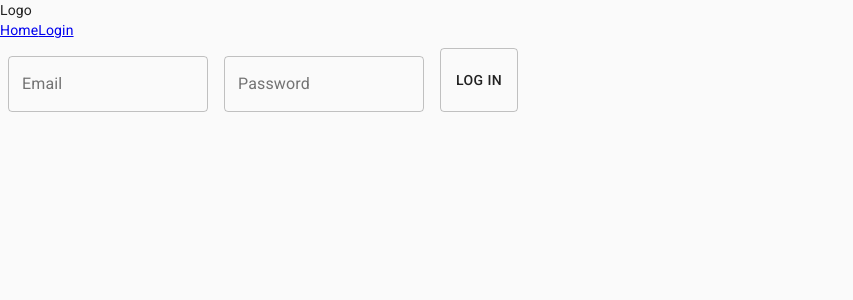
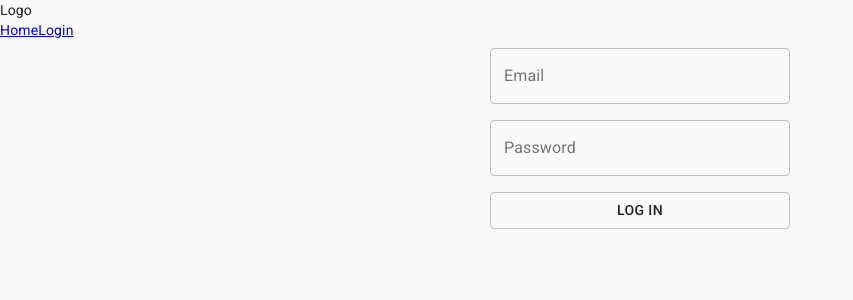
Before and after one commit to jujuriri/news, a React (Create React App) app: page /login in a window 1280 px wide. Shown: the top 300 px of the page, without its empty margins (0-853 px from the left). Built offline with nearby package versions, Linux system fonts and the light colour scheme; no server answers.

Commit message:
figuring out reack hook

```diff
--- a/package.json
+++ b/package.json
@@ -5,6 +5,7 @@
   "dependencies": {
     "@material-ui/core": "^4.5.2",
     "@material-ui/icons": "^4.5.1",
+    "axios": "^0.19.0",
     "firebase": "^7.2.2",
     "react": "^16.11.0",
     "react-dom": "^16.11.0",
--- a/src/components/App.jsx
+++ b/src/components/App.jsx
@@ -6,14 +6,14 @@ import Login from './Login'
 import firebase from '../firebase'
 
 function App() {
+  useEffect(() => {
+    console.log('yooo')
+    const unsubscribe = firebase.isInitialized(setUser)
+
+    return () => unsubscribe()
+  }, [])
+
   const [user, setUser] = useState({ loggedIn: false })
-
-  useEffect(() => {
-    const unsubscribe = firebase.isInitialized(setUser)
-    return () => {
-      unsubscribe()
-    }
-  }, [])
 
   return (
     <>
--- a/src/components/Home.jsx
+++ b/src/components/Home.jsx
@@ -1,6 +1,9 @@
-import React from 'react'
+import React, { useState, useEffect } from 'react'
+import axios from 'axios'
 
 function Home() {
+  const [news, setNews] = useState({list:[]})
+
   return (
     <div>
       <h1>Home(Public)</h1>
--- a/src/components/Login.jsx
+++ b/src/components/Login.jsx
@@ -1,19 +1,22 @@
 import React from 'react'
-import { makeStyles } from '@material-ui/core/styles'
-import { Button, TextField } from '@material-ui/core'
+import { makeStyles, Button, TextField } from '@material-ui/core'
 
 const useStyles = makeStyles(theme => ({
   container: {
     display: 'flex',
-    flexWrap: 'wrap',
+    flexFlow: 'column',
+    width: 300,
+    justifyContent: 'center',
+    alignItems: 'center',
+    margin: 'auto',
   },
   textField: {
-    marginLeft: theme.spacing(1),
-    marginRight: theme.spacing(1),
-    width: 200,
+    margin: theme.spacing(1),
+    flex: '1 1 auto',
   },
   button: {
     margin: theme.spacing(1),
+    flex: '1 1 auto',
   },
   input: {
     display: 'none',
@@ -24,16 +27,14 @@ function Login() {
   const classes = useStyles()
   return (
     <form className={classes.container} noValidate autoComplete="off">
-      <div>
       <TextField
         id="outlined-basic"
         className={classes.textField}
         label="Email"
         margin="normal"
         variant="outlined"
+        fullWidth
       />
-      </div>
-      <div>
       <TextField
         id="outlined-password-input"
         label="Password"
@@ -42,9 +43,9 @@ function Login() {
         autoComplete="current-password"
         margin="normal"
         variant="outlined"
+        fullWidth
       />
-      </div>
-      <Button variant="outlined" className={classes.button}>
+      <Button variant="outlined" className={classes.button} fullWidth>
         Log In
       </Button>
     </form>
```
Also changed, not shown: 1 other file (tests, documents, lock files or other folders). Lines whose indentation alone changed are shown as unchanged.
